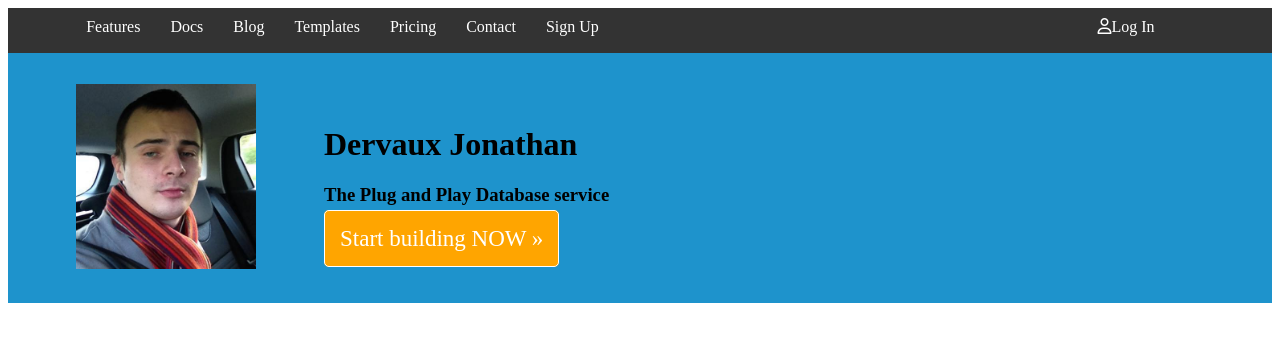
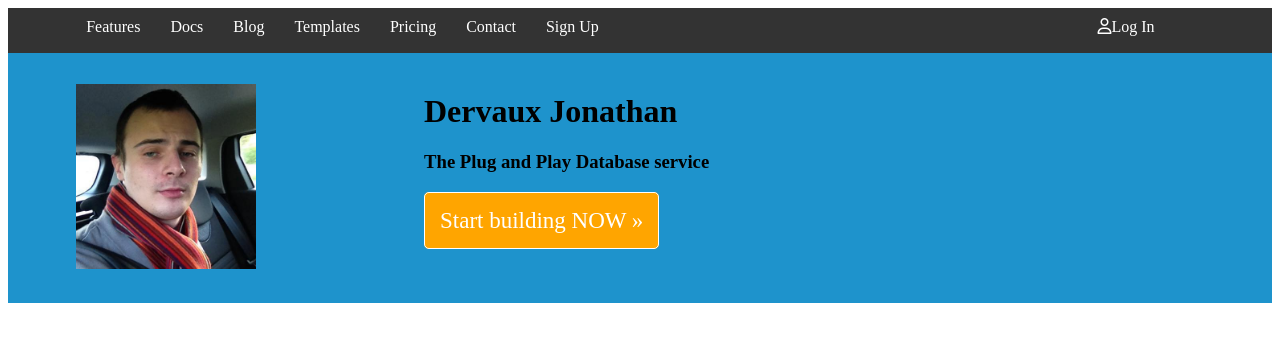
Before and after one commit to DervauxJonathan/Turlututu, a plain HTML site: page index.html in a window 1280 px wide. Drawn offline with Linux system fonts and the light colour scheme.

Commit message:
centrage

```diff
--- a/style.css
+++ b/style.css
@@ -49,9 +49,15 @@ padding: 10px 15px;
   margin: 0 auto;
 }
 
+.services {
+  padding-left: 100px;
+  padding-bottom: 50px;
+  }
+
 .bouton {
-  margin-top: 20px;
+  margin-top: 35px;
 }
+
 .bouton .button {
   font-size: 23px;
   height: 66px;
```
